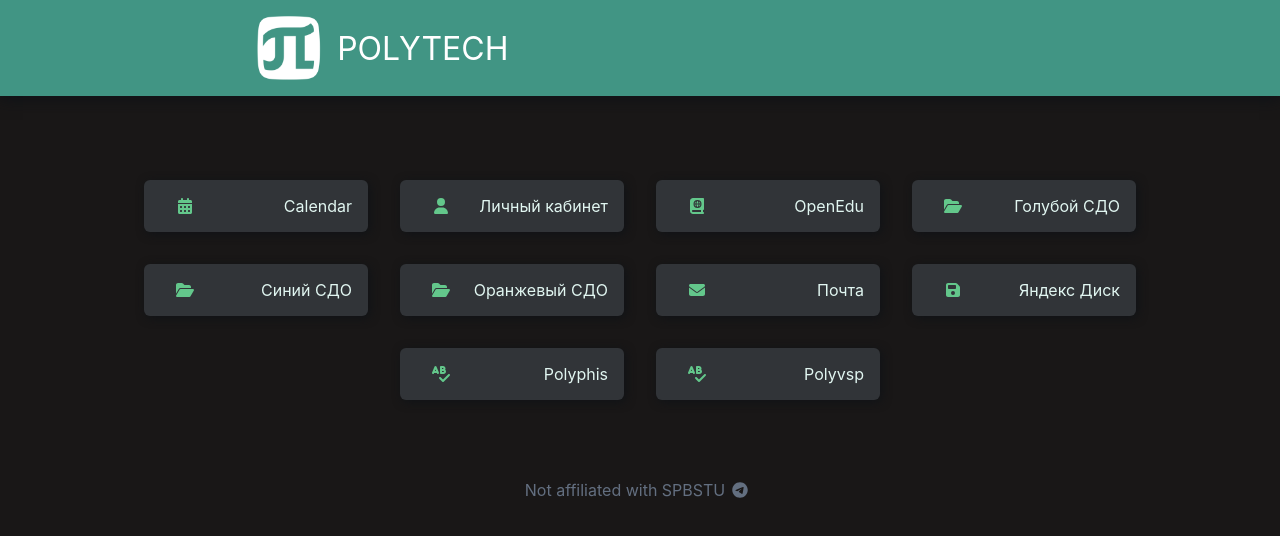
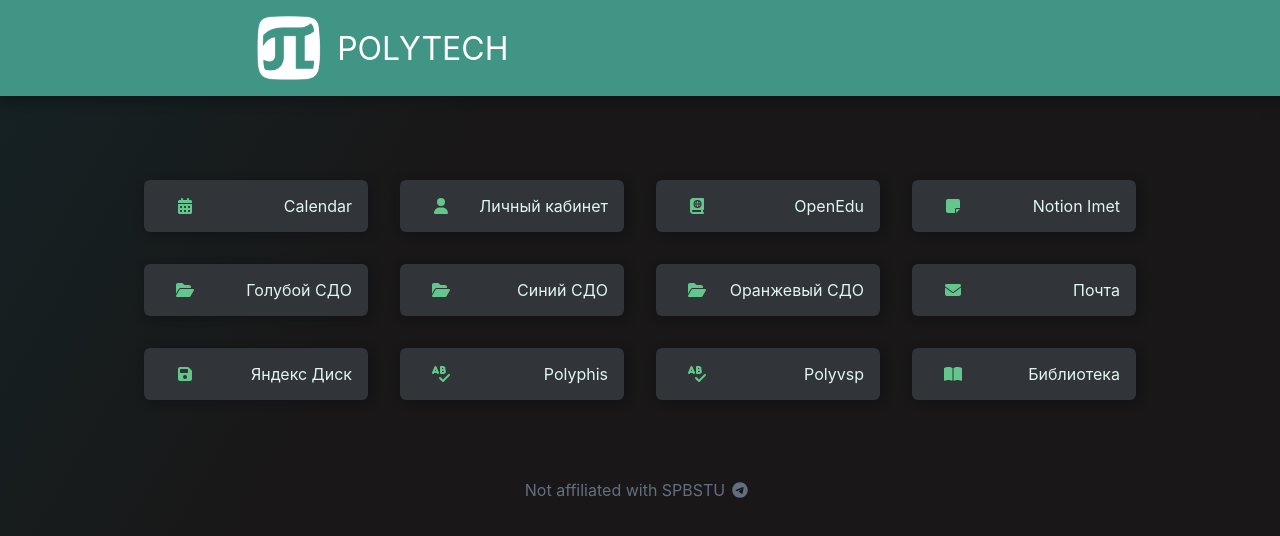
Before and after one commit to 54CHA/spbpu.site-react, a React (Create React App) app: page / in a window 1280 px wide. Shown: the top 536 px of the page. Built offline with nearby package versions, Linux system fonts and the light colour scheme.

Commit message:
fixed animation and links

```diff
--- a/src/App.css
+++ b/src/App.css
@@ -11,8 +11,23 @@
   display: flex;
   flex-direction: column;
   background-color: rgb(25, 23, 23);
-
-
+    background-image: linear-gradient(
+    120deg,
+    rgb(57, 89, 117) 25%,
+    rgb(12, 57, 65),
+    rgb(25, 23, 23) 51%
+  );
+  background-size: 300% 3000%;
+  animation: color 17s infinite alternate;
+  background-repeat: no-repeat;
+}
+@keyframes color {
+  0% {
+    background-position: 20% 56%;
+  }
+  100% {
+    background-position: 100% 45%;
+  }
 }
 
 @media all and (max-width: 600px) {
@@ -20,7 +35,7 @@
     background-image: linear-gradient(
     120deg,
     rgb(255, 255, 255) 25%,
-    rgb(24, 96, 81),
+    rgb(26, 106, 112),
     rgb(25, 23, 23) 49%
   );
   background-size: 300% 3000%;
--- a/src/components/Sites.js
+++ b/src/components/Sites.js
@@ -1,17 +1,20 @@
 import { FontAwesomeIcon } from '@fortawesome/react-fontawesome';
-import { faFolderOpen ,faUser, faBookAtlas, faEnvelope, faSpellCheck, faFloppyDisk, faCalendarDays} from '@fortawesome/free-solid-svg-icons';
+import { faFolderOpen ,faUser, faBookAtlas, faEnvelope, faSpellCheck, faFloppyDisk, faCalendarDays, faBookOpen, faNoteSticky} from '@fortawesome/free-solid-svg-icons';
 
 const Sites = () => {
     return (
         <div className='quickAccesss'>
     <div className="apps">
-    <a className="apps2" href="https://polyvsp.ru/vibpredmet/" target="_blank">
+    <a className="apps2" href="https://calendar.google.com/calendar/u/0?cid=ZjNiZjRhNTIwOWQ4OTc1ZTI5MmFkZWI2ODU4MmEzODI3MWQzM2JjZjU1MzA4NTNlN2UwNjkxZTkwYWM2YjY5ZUBncm91cC5jYWxlbmRhci5nb29nbGUuY29t" target="_blank">
             <FontAwesomeIcon icon={faCalendarDays} className='faSpellCheck2'/>Calendar</a>
         <a className="apps2" href="https://my.spbstu.ru/home/profile/" target="_blank">
         <FontAwesomeIcon icon={faUser} className='faUser'/>Личный кабинет</a>
                 <a className="apps2" href="https://openedu.ru/" target="_blank">
                 <FontAwesomeIcon icon={faBookAtlas} className='faBookAtlas'/>
             OpenEdu</a>
+            <a className="apps2" href="https://imet-spbstu.notion.site/7adeb7c8ee55450dabeadfd98b4b278c?v=a5a7a8bb3a9f41d3bd94e4006be77030" target="_blank">
+            <FontAwesomeIcon icon={faNoteSticky} className='faSpellCheck2'/>
+            Notion Imet</a>
                 <a className="apps2" href="http://lms.spbstu.ru/" target="_blank">
                 <FontAwesomeIcon icon={faFolderOpen} className='faFolderOpen'/>
             Голубой СДО</a>
@@ -24,7 +27,7 @@
                 <a className="apps2" href="https://mail.spbstu.ru" target="_blank">
                 <FontAwesomeIcon icon={faEnvelope} className='faEnvelope'/>
             Почта</a>
-                <a className="apps2" href="https://elib.spbstu.ru/" target="_blank">
+                <a className="apps2" href="https://disk.yandex.ru/d/K0BpIFFbBgXPyQ/" target="_blank">
                 <FontAwesomeIcon icon={faFloppyDisk} className='faFloppyDisk'/>
             Яндекс Диск</a>
                 <a className="apps2" href="https://polyphis.ru/" target="_blank">
@@ -33,7 +36,9 @@
             <a className="apps2" href="https://polyvsp.ru/vibpredmet/" target="_blank">
             <FontAwesomeIcon icon={faSpellCheck} className='faSpellCheck2'/>
             Polyvsp</a>
-
+            <a className="apps2" href="https://elib.spbstu.ru/" target="_blank">
+            <FontAwesomeIcon icon={faBookOpen} className='faSpellCheck2'/>
+            Библиотека</a>
             </div>
     </div> );
 
```
